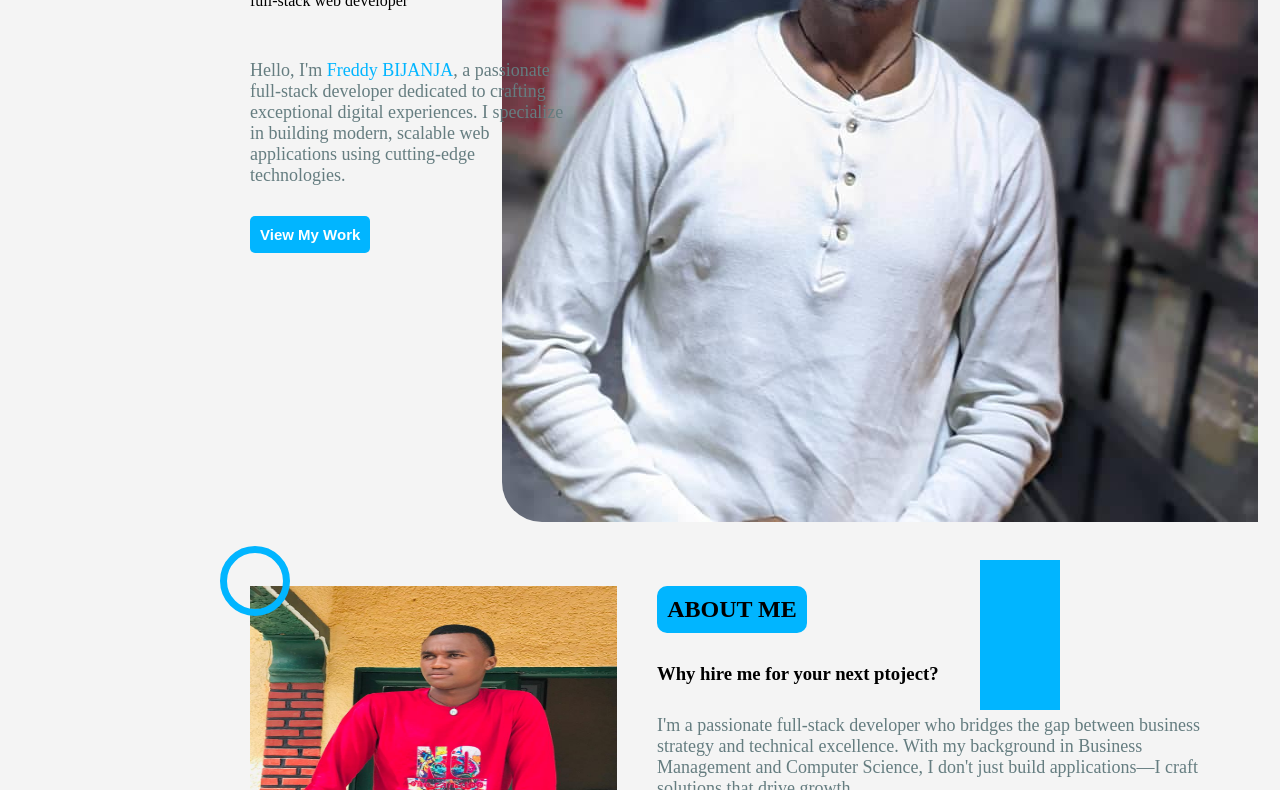
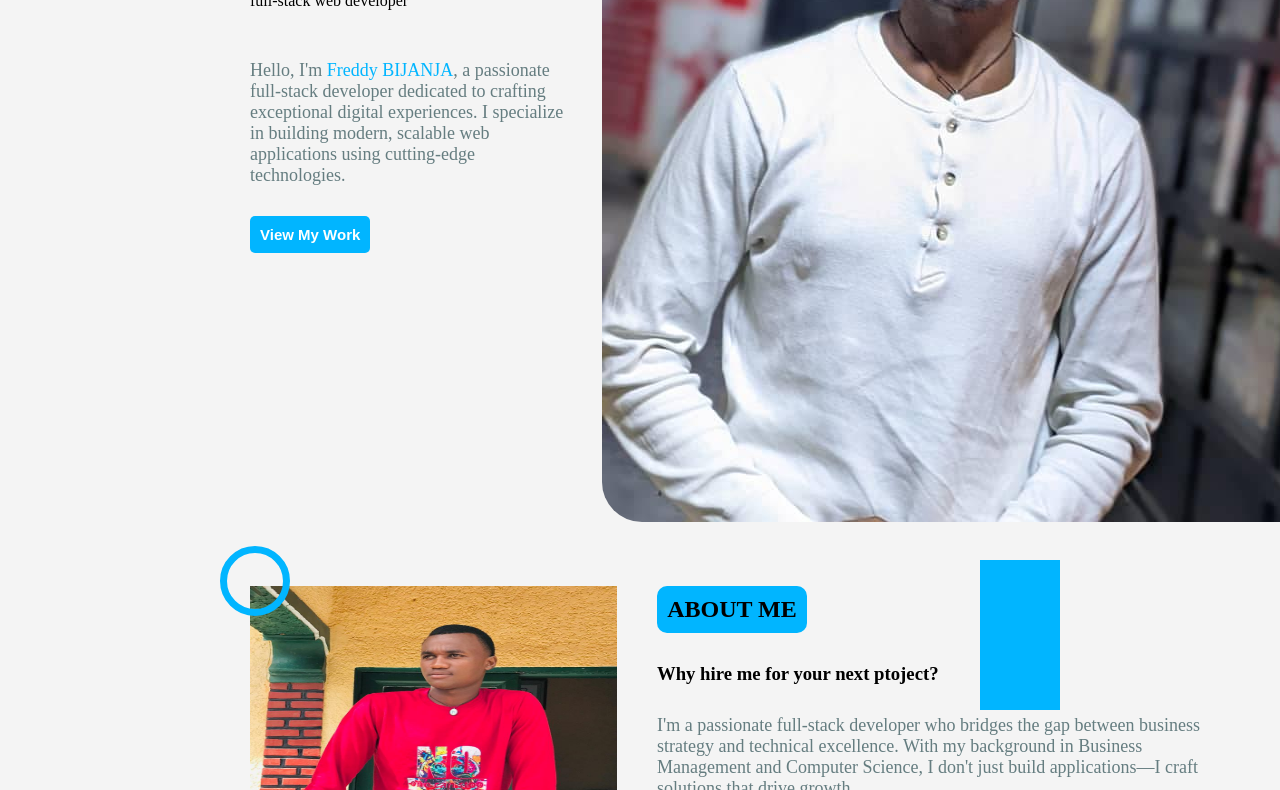
Before and after one commit to Freddy-bij/klab-html-css, a plain HTML site: page index.html in a window 1280 px wide. Shown: the part 320-1110 px from the top of the page. Drawn offline with Linux system fonts and the light colour scheme; files whose address does not match are found by name.

Commit message:
Update index.css

```diff
--- a/index.css
+++ b/index.css
@@ -68,7 +68,7 @@ ul{
     align-items: center;
 }
 .image-container{
-   width: 788px;
+   width: 688px;
    height: 848px;
    background-image: url('./images/freddy\ prof.png');
    background-position: cover;
```
